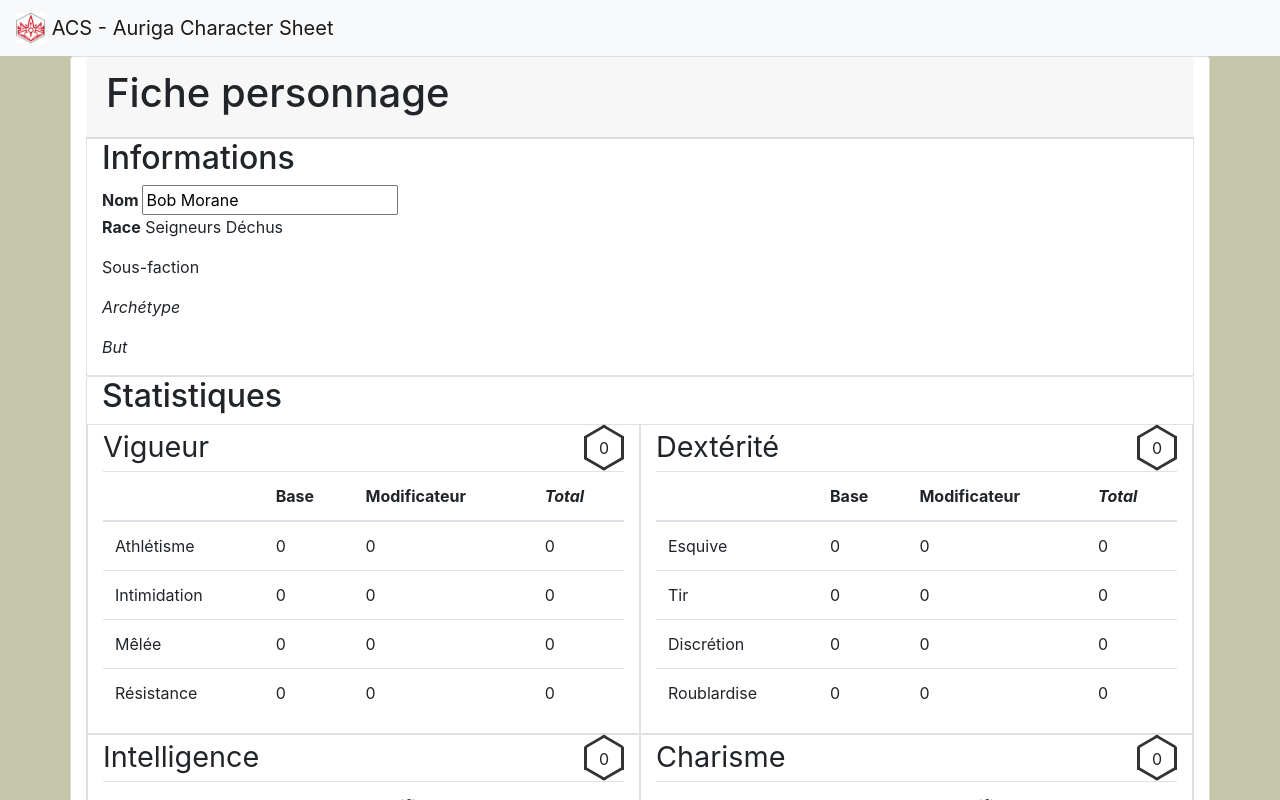
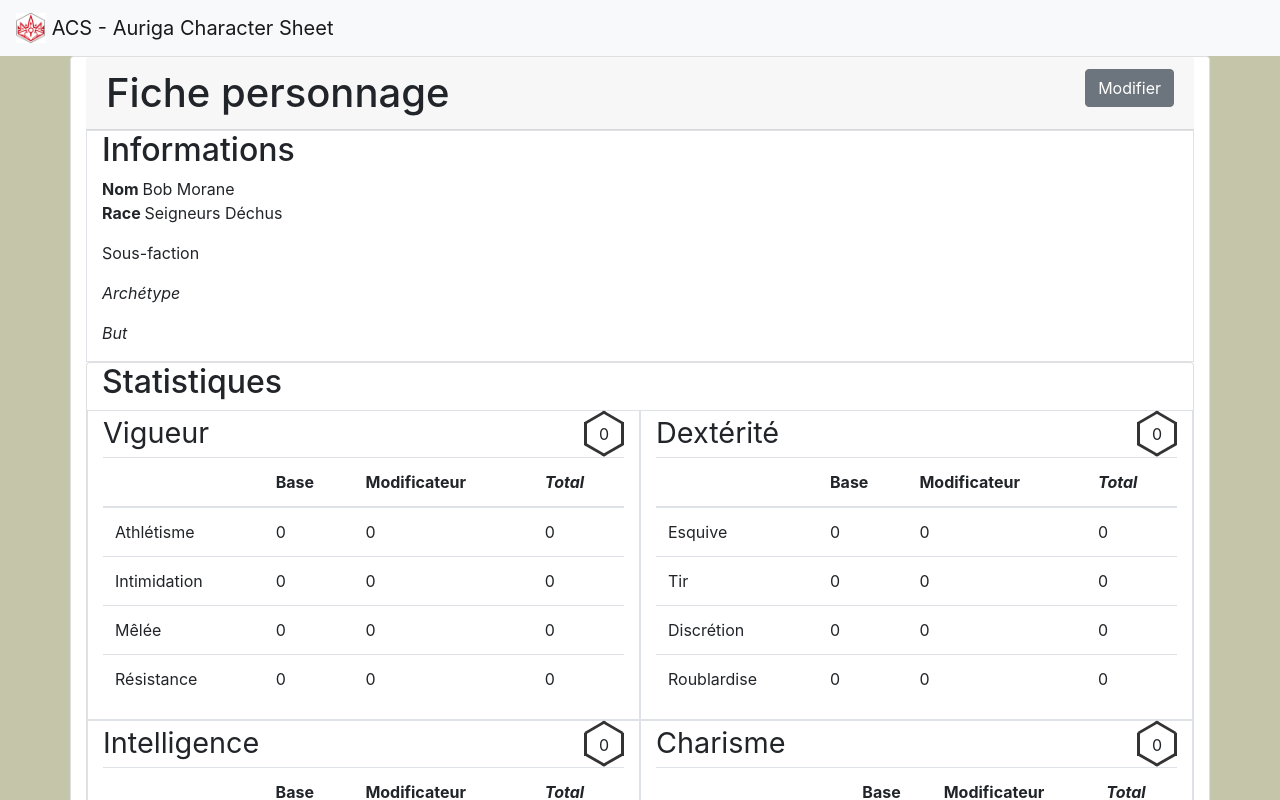
Before and after one commit to CMarichal/acs.github.io, an Angular app: page /character-sheet/1 in a window 1280 px wide. Shown: the top 800 px of the page. Built offline with nearby package versions, Linux system fonts and the light colour scheme.

Commit message:
Item system basics

```diff
--- a/model/race.ts
+++ b/model/race.ts
@@ -37,3 +37,15 @@ export class RaceSisterOfMercy extends Race {
 export class RaceMagtay extends Race {
     name = "Magtay";
 }
+
+export const RacesList: Race[] = [
+    new RaceWildWalker(),
+    new RaceBrokenLord(),
+    new RaceForgotten(),
+    new RaceDrakken(),
+    new RaceKapaku(),
+    new RaceMagtay(),
+    new RaceRovingClan(),
+    new RaceSisterOfMercy(),
+    new RaceVaulter()
+]
--- a/src/app/character-sheet/character-sheet.component.css
+++ b/src/app/character-sheet/character-sheet.component.css
@@ -1,3 +1,9 @@
+
+h1.sheet-title
+{
+    font-size: 2.5em;
+    display: inline;
+}
 
 .info
 {
@@ -39,6 +45,7 @@
     font-size: 1em;
 }
 
+
 .hexagon {
     position: relative;
     width: 40px;
@@ -75,3 +82,17 @@
     border-bottom: solid 4.2426px #333333;
     border-left: solid 4.2426px #333333;
   }
+
+
+  .pure-value-input
+  {
+      border-radius: 0.1em;
+      width: 3.5em;
+      transform: translateX(100);
+  }
+
+.skill-input
+{
+    border-radius: 0.1em;
+    width: 3.5em;
+}
--- a/src/app/character-sheet/character-sheet.component.html
+++ b/src/app/character-sheet/character-sheet.component.html
@@ -1,7 +1,11 @@
 
 <div class="container card">
     <div class="card-header">
-        <h1>Fiche personnage</h1>
+        <h1 class="sheet-title">Fiche personnage</h1>
+            <button *ngIf="!editMode; else elseEditButton" class="btn btn-secondary float-right" (click)="onClickEditButton()">Modifier</button>
+        <ng-template #elseEditButton>
+            <button class="btn btn-primary float-right" (click)="onClickEditButton()">Sauvegarder</button>
+        </ng-template>
     </div>
 
 
@@ -10,28 +14,59 @@
 
         <div>
             <span class="info info__name">Nom </span>
+            <span *ngIf="!editMode; else elseBlockName">
+                {{character.name}}
+            </span>
+            <ng-template #elseBlockName>
                 <label for="name"></label>
-            <input id="name" [(ngModel)]="character.name" placeholder="name">
+                <input id="name" [(ngModel)]="character.name">
+            </ng-template>
         </div>
 
         <p>
-            <span class="info info__race">Race</span>
+            <span class="info info__race">Race </span>
+            <span *ngIf="!editMode; else elseBlockRace">
                 {{character.race.name}}
+            </span>
+            <ng-template #elseBlockRace>
+                <label for="race"></label>
+                <select name="race" [(ngModel)]="character.race.name" id="race">
+                    <option *ngFor="let race of racesList" value={{race.name}}>{{race.name}}</option>
+                </select>
+            </ng-template>
         </p>
 
         <p>
             <span class="info info__subgroup">Sous-faction</span>
+            <span *ngIf="!editMode; else elseBlockSubgroup">
                 {{character.subgroup}}
+            </span>
+            <ng-template #elseBlockSubgroup>
+                <label for="subgroup"></label>
+                <input id="subgroup" [(ngModel)]="character.subgroup">
+            </ng-template>
         </p>
 
         <p>
             <span class="info info__archetype">Archétype</span>
+            <span *ngIf="!editMode; else elseBlockArchetype">
                 {{character.archetype}}
+            </span>
+            <ng-template #elseBlockArchetype>
+                <label for="archetype"></label>
+                <input id="archetype" [(ngModel)]="character.archetype">
+            </ng-template>
         </p>
 
         <p>
             <span class="info info__goal">But</span>
+            <span *ngIf="!editMode; else elseBlockGoal">
                 {{character.goal}}
+            </span>
+            <ng-template #elseBlockGoal>
+                <label for="goal"></label>
+                <input id="goal" [(ngModel)]="character.goal">
+            </ng-template>
         </p>
     </div>
 
@@ -41,8 +76,16 @@
             <div class="col-md border">
                 <div>
                     <span class="characteristic characteristic__name">Vigueur</span>
-                    <div class="hexagon float-right">
+                    <div class="float-right">
+                        <div *ngIf="!editMode; else elseBlockPureValueVigor" >
+                            <div class="hexagon">
                                 <span class="characteristic characteristic__pure-value">{{character.stats.vigor.pureValue}}</span>
+                            </div>
+                        </div>
+                        <ng-template #elseBlockPureValueVigor>
+                                <label for="vigor-pure-value"></label>
+                                <input class="pure-value-input" id="vigor-pure-value" type="number" [(ngModel)]="character.stats.vigor.pureValue">
+                        </ng-template>
                     </div>
                 </div>
                 <table class="col table">
@@ -55,7 +98,15 @@
                     <tbody>
                         <tr *ngFor="let skill of character.stats.vigor.skills | keyvalue">
                             <td>{{skill.value.name}}</td>
-                            <td>{{skill.value.baseValue}}</td>
+                            <td>
+                                <span *ngIf="!editMode; else elseBlockSkill">
+                                    {{skill.value.baseValue}}
+                                </span>
+                                <ng-template #elseBlockSkill>
+                                    <label for="{{skill.value.name}}"></label>
+                                    <input class="skill-input" id="{{skill.value.name}}" type="number" [(ngModel)]="skill.value.baseValue">
+                                </ng-template>
+                            </td>
                             <td>{{skill.value.modifier}}</td>
                             <td>{{skill.value.baseValue + skill.value.modifier}}</td>
                         </tr>
@@ -66,11 +117,18 @@
             <div class="col-md border">
                 <div>
                     <span class="characteristic characteristic__name">Dextérité</span>
-                    <div class="hexagon float-right">
+                    <div class="float-right">
+                        <div *ngIf="!editMode; else elseBlockPureValueDexterity" >
+                            <div class="hexagon">
                                 <span class="characteristic characteristic__pure-value">{{character.stats.dexterity.pureValue}}</span>
                             </div>
                         </div>
-
+                        <ng-template #elseBlockPureValueDexterity>
+                                <label for="dexterity-pure-value"></label>
+                                <input class="pure-value-input" id="dexterity-pure-value" type="number" [(ngModel)]="character.stats.dexterity.pureValue">
+                        </ng-template>
+                    </div>
+                </div>
                 <table class="col table">
                     <thead>
                         <th></th>
@@ -81,7 +139,15 @@
                     <tbody>
                         <tr *ngFor="let skill of character.stats.dexterity.skills | keyvalue">
                             <td>{{skill.value.name}}</td>
-                            <td>{{skill.value.baseValue}}</td>
+                            <td>
+                                <span *ngIf="!editMode; else elseBlockSkill">
+                                    {{skill.value.baseValue}}
+                                </span>
+                                <ng-template #elseBlockSkill>
+                                    <label for="{{skill.value.name}}"></label>
+                                    <input class="skill-input" id="{{skill.value.name}}" type="number" [(ngModel)]="skill.value.baseValue">
+                                </ng-template>
+                            </td>
                             <td>{{skill.value.modifier}}</td>
                             <td>{{skill.value.baseValue + skill.value.modifier}}</td>
                         </tr>
@@ -92,8 +158,16 @@
             <div class="col-md border">
                 <div>
                     <span class="characteristic characteristic__name">Intelligence</span>
-                    <div class="hexagon float-right">
+                    <div class="float-right">
+                        <div *ngIf="!editMode; else elseBlockPureValueIntelligence" >
+                            <div class="hexagon">
                                 <span class="characteristic characteristic__pure-value">{{character.stats.intelligence.pureValue}}</span>
+                            </div>
+                        </div>
+                        <ng-template #elseBlockPureValueIntelligence>
+                                <label for="intelligence-pure-value"></label>
+                                <input class="pure-value-input" id="intelligence-pure-value" type="number" [(ngModel)]="character.stats.intelligence.pureValue">
+                        </ng-template>
                     </div>
                 </div>
 
@@ -107,7 +181,15 @@
                     <tbody>
                         <tr *ngFor="let skill of character.stats.intelligence.skills | keyvalue">
                             <td>{{skill.value.name}}</td>
-                            <td>{{skill.value.baseValue}}</td>
+                            <td>
+                                <span *ngIf="!editMode; else elseBlockSkill">
+                                    {{skill.value.baseValue}}
+                                </span>
+                                <ng-template #elseBlockSkill>
+                                    <label for="{{skill.value.name}}"></label>
+                                    <input class=" skill-input" id="{{skill.value.name}}" type="number" [(ngModel)]="skill.value.baseValue">
+                                </ng-template>
+                            </td>
                             <td>{{skill.value.modifier}}</td>
                             <td>{{skill.value.baseValue + skill.value.modifier}}</td>
                         </tr>
@@ -118,8 +200,16 @@
             <div class="col-md border">
                 <div>
                     <span class="characteristic characteristic__name">Charisme</span>
-                    <div class="hexagon float-right">
+                    <div class="float-right">
+                        <div *ngIf="!editMode; else elseBlockPureValueCharisma" >
+                            <div class="hexagon">
                                 <span class="characteristic characteristic__pure-value">{{character.stats.charisma.pureValue}}</span>
+                            </div>
+                        </div>
+                        <ng-template #elseBlockPureValueCharisma>
+                                <label for="charisma-pure-value"></label>
+                                <input class="pure-value-input" id="charisma-pure-value" type="number" [(ngModel)]="character.stats.charisma.pureValue">
+                        </ng-template>
                     </div>
                 </div>
 
@@ -133,7 +223,15 @@
                     <tbody>
                         <tr *ngFor="let skill of character.stats.charisma.skills | keyvalue">
                             <td>{{skill.value.name}}</td>
-                            <td>{{skill.value.baseValue}}</td>
+                            <td>
+                                <span *ngIf="!editMode; else elseBlockSkill">
+                                    {{skill.value.baseValue}}
+                                </span>
+                                <ng-template #elseBlockSkill>
+                                    <label for="{{skill.value.name}}"></label>
+                                    <input class=" skill-input" id="{{skill.value.name}}" type="number" [(ngModel)]="skill.value.baseValue">
+                                </ng-template>
+                            </td>
                             <td>{{skill.value.modifier}}</td>
                             <td>{{skill.value.baseValue + skill.value.modifier}}</td>
                         </tr>
--- a/src/app/character-sheet/character-sheet.component.ts
+++ b/src/app/character-sheet/character-sheet.component.ts
@@ -1,6 +1,7 @@
 import { Component, OnInit } from '@angular/core';
 import { testCharacter } from 'data/testCharacters';
 import { Character } from 'model/character';
+import { Race, RacesList } from 'model/race';
 
 @Component({
   selector: 'app-character-sheet',
@@ -9,11 +10,31 @@ import { Character } from 'model/character';
 })
 export class CharacterSheetComponent implements OnInit {
 
+  racesList: Race[] = RacesList;
   character: Character= testCharacter;
+
+  editMode: boolean = false;
 
   constructor() { }
 
   ngOnInit(): void {
   }
 
+  onClickEditButton()  {
+    if (!this.editMode)
+    {
+      this.editMode = true;
+    }
+    else
+    {
+      this.saveCharacter();
+      this.editMode = false;
+    }
+
+  }
+
+  saveCharacter() {
+
+  }
+
 }
```
Also changed, not shown: data/materialsBDD.ts (added, +64 -0 lines), model/item.ts (added, +40 -0 lines). Lines whose indentation alone changed are shown as unchanged.
